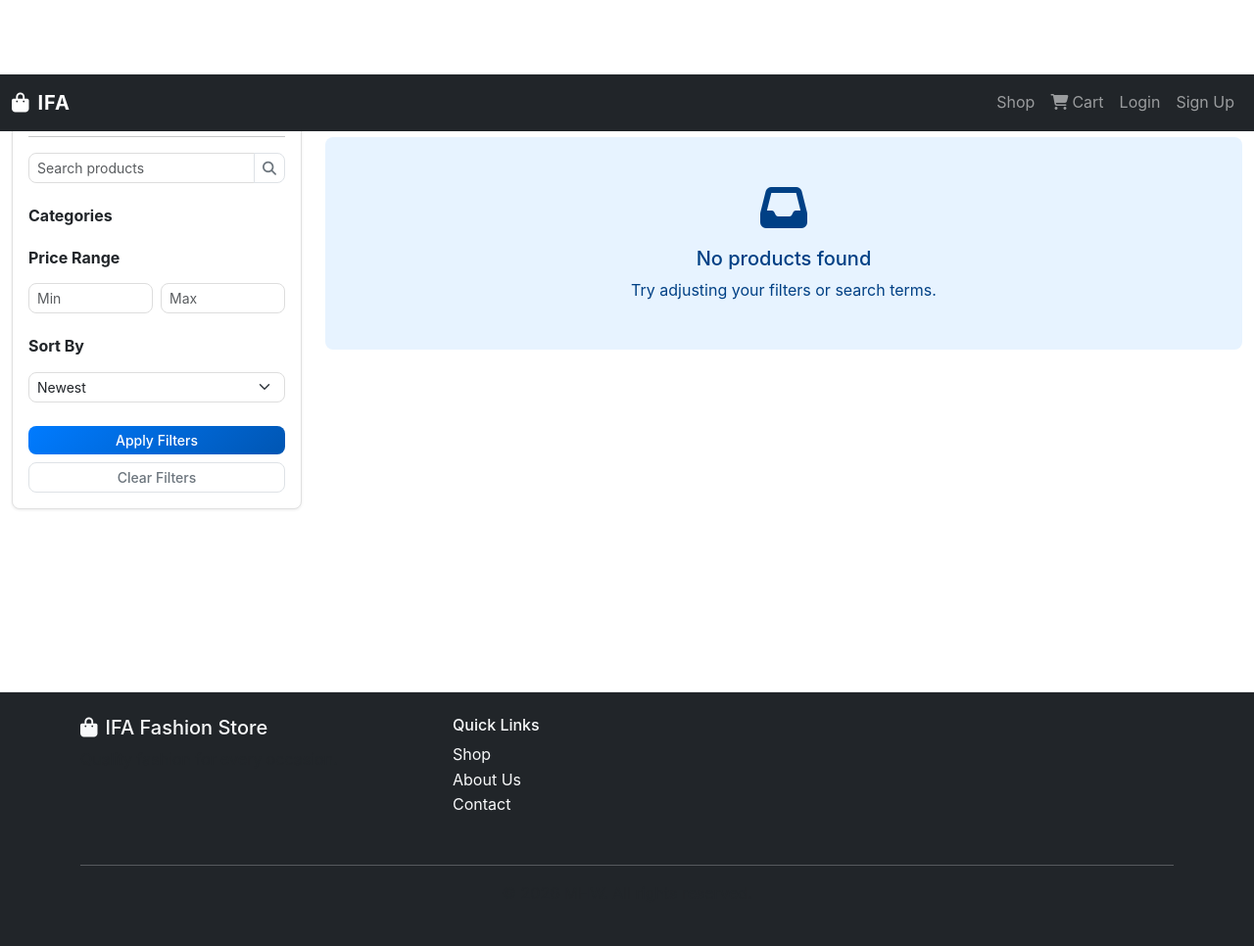
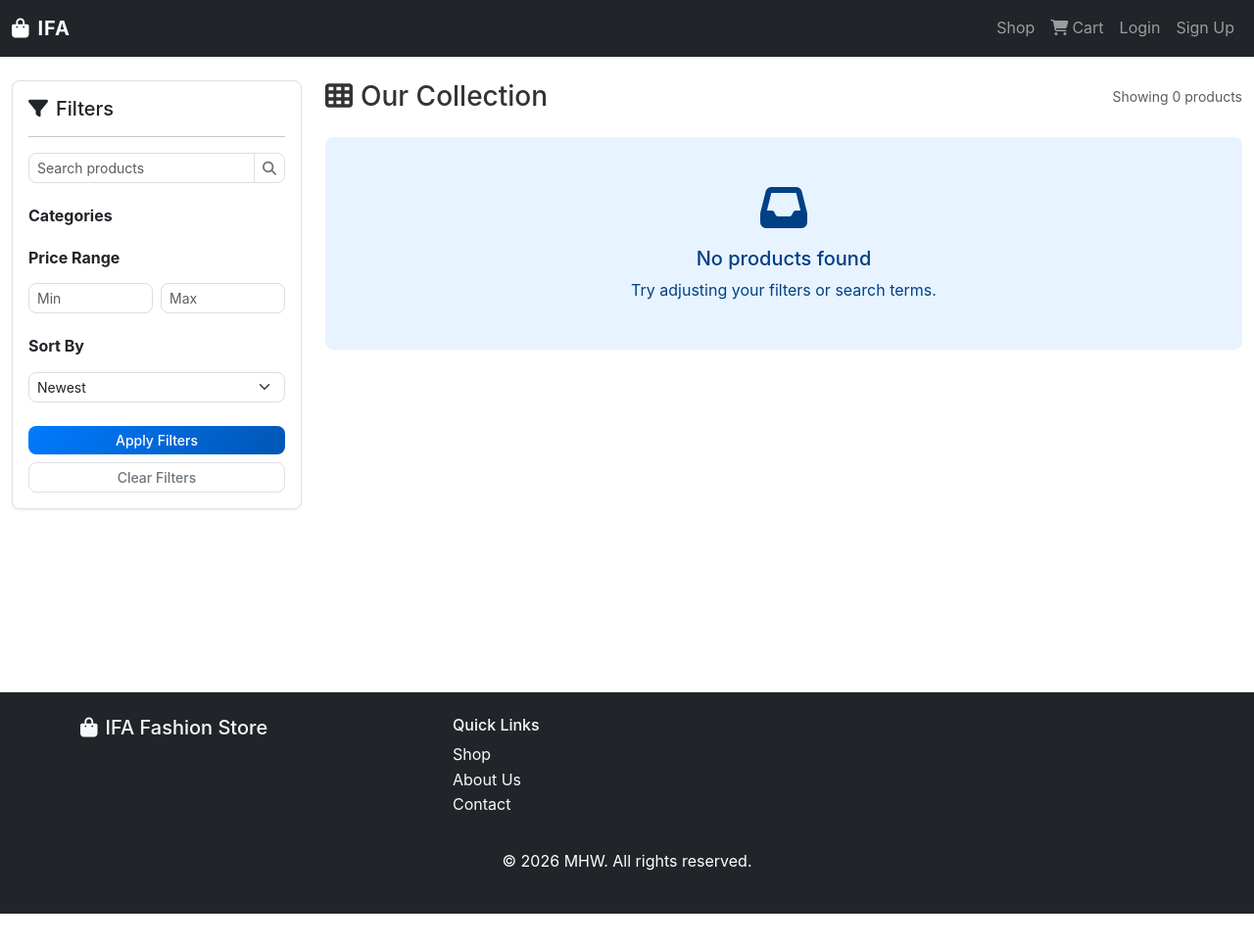
Before and after one commit to hicelery/commerce-all, a Django app: page / in a window 1280 px wide. Shown: the whole page at 98% size. After the commit the page ends 933 px from the top, so only its background shows below. Run offline with Django 4.2, Linux system fonts and the light colour scheme; data that the repository does not hold is empty.

Commit message:
add crispy install, update navbar style and add favicon

```diff
--- a/commerce/settings.py
+++ b/commerce/settings.py
@@ -58,9 +58,14 @@
     'cloudinary',
     'products',
     'cart',
+    'crispy_forms',
+    'crispy_bootstrap5',
 ]
 
 SITE_ID = 1
+CRISPY_ALLOWED_TEMPLATE_PACKS = "bootstrap5"
+CRISPY_TEMPLATE_PACK = "bootstrap5"
+
 LOGIN_REDIRECT_URL = '/'
 LOGOUT_REDIRECT_URL = '/'
 
--- a/products/templates/products/product_detail.html
+++ b/products/templates/products/product_detail.html
@@ -1,4 +1,4 @@
-{% extends "base.html" %} {% load static %}
+{% extends "base.html" %} {% load static %} {% load crispy_forms_tags %}
 
 {% block title %}{{ product.name }} - IFA Fashion Store{% endblock %}
 
@@ -238,6 +238,7 @@
                             <label for="rating" class="form-label fw-semibold">Rating</label>
                             <div>
                                 <div class="btn-group" role="group">
+                                    <!--Add a star button for each rating value from 1 to 5 -->
                                     {% for i in "12345" %}
                                         <input type="radio" class="btn-check" name="rating" id="rating{{ i }}" value="{{ i }}">
                                         <label class="btn btn-outline-warning" for="rating{{ i }}">
--- a/static/css/styles.css
+++ b/static/css/styles.css
@@ -32,6 +32,9 @@
     font-size: 1.5rem;
     font-weight: 700;
     letter-spacing: 1px;
+    position: sticky;
+    top: 0;
+    z-index: 1030;
 }
 
 /* Product Cards */
@@ -245,12 +248,6 @@
     color: var(--primary-color) !important;
 }
 
-/* Sticky Top */
-.sticky-top {
-    top: 76px;
-    z-index: 980;
-}
-
 /* Loading Animation */
 .spinner {
     display: inline-block;
--- a/templates/base.html
+++ b/templates/base.html
@@ -6,6 +6,7 @@
     <title>{% block title %}IFA Fashion Store{% endblock %}</title>
 
     {% load static %}
+    <link rel="icon" href="{% static 'images/icon.ico' %}" type="image/x-icon">
     <!-- Bootstrap 5 CSS -->
     <link href="https://cdn.jsdelivr.net/npm/bootstrap@5.3.0/dist/css/bootstrap.min.css" rel="stylesheet">
     <!-- Font Awesome for icons -->
@@ -17,17 +18,19 @@
 </head>
 <body>
     <!-- Navigation Bar -->
-    <nav class="navbar navbar-expand-lg navbar-dark bg-dark sticky-top">
+    <nav class="navbar navbar-expand-lg navbar-dark bg-dark">
         <div class="container-fluid">
+            <!-- Toggle Button for Mobile -->
+            <button class="navbar-toggler" type="button" data-bs-toggle="collapse" data-bs-target="#navbarNav" aria-controls="navbarNav" aria-expanded="false" aria-label="Toggle navigation">
+                <span class="navbar-toggler-icon"></span>
+            </button>
+
             <!-- Logo -->
             <a class="navbar-brand fw-bold fs-5" href="{% url 'products:home' %}">
                 <i class="fas fa-shopping-bag me-2"></i>IFA
             </a>
 
-            <!-- Toggle Button for Mobile -->
-            <button class="navbar-toggler" type="button" data-bs-toggle="collapse" data-bs-target="#navbarNav" aria-controls="navbarNav" aria-expanded="false" aria-label="Toggle navigation">
-                <span class="navbar-toggler-icon"></span>
-            </button>
+
 
             <!-- Navigation Links -->
             <div class="collapse navbar-collapse" id="navbarNav">
@@ -79,7 +82,7 @@
     {% endif %}
 
     <!-- Main Content -->
-    <main class="py-4">
+    <main class= "pt-4" style="width: 100%;">
         <div class="container-fluid">
             {% block content %}{% endblock %}
         </div>
@@ -102,8 +105,7 @@
                     </ul>
                 </div>
             </div>
-            <hr class="bg-secondary">
-            <div class="text-center text-muted">
+            <div class="col text-center text-white">
                 <p>&copy; 2026 MHW. All rights reserved.</p>
             </div>
         </div>
```
Also changed, not shown: static/images/icon.ico (added), static/images/ifa1icon1.webp (added).
